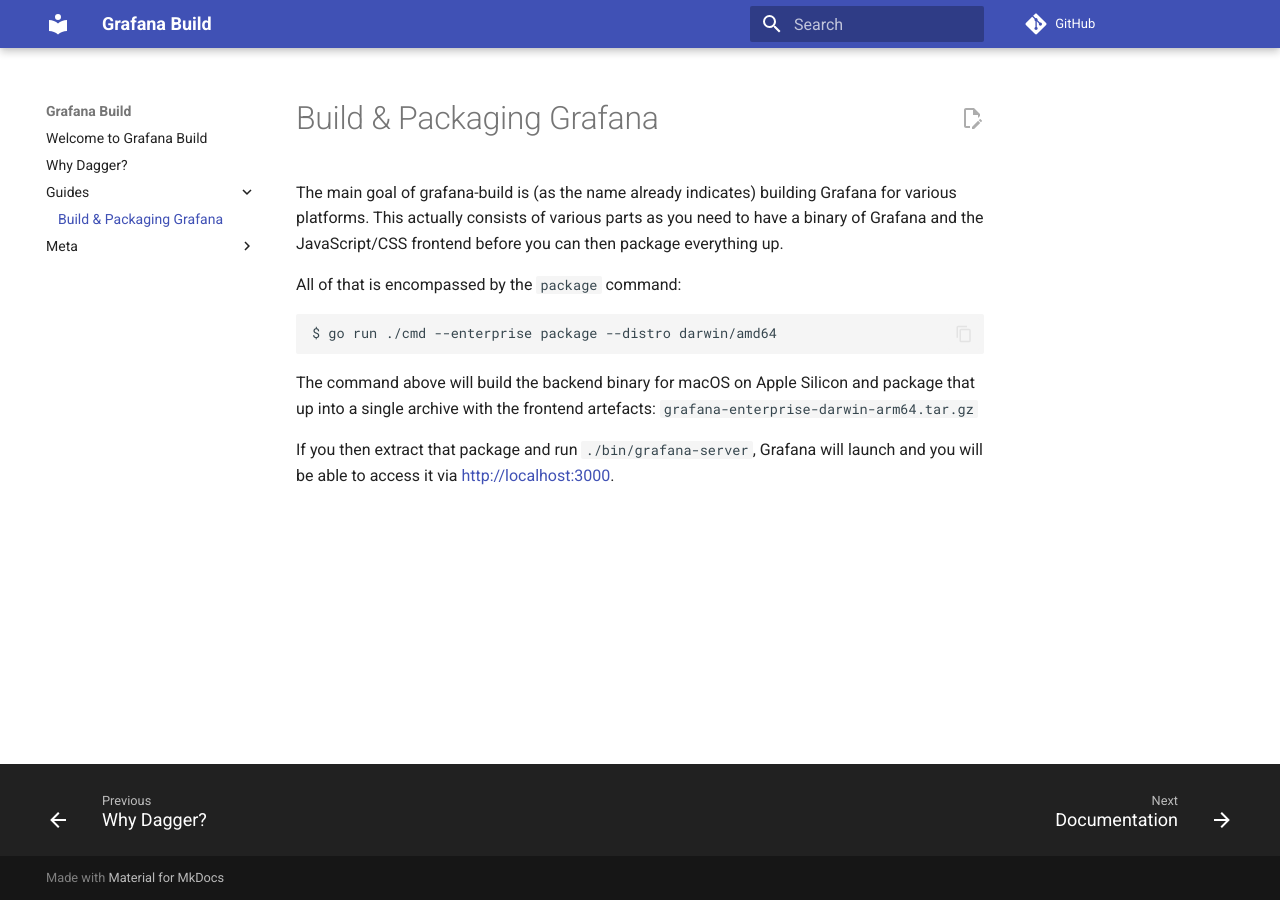
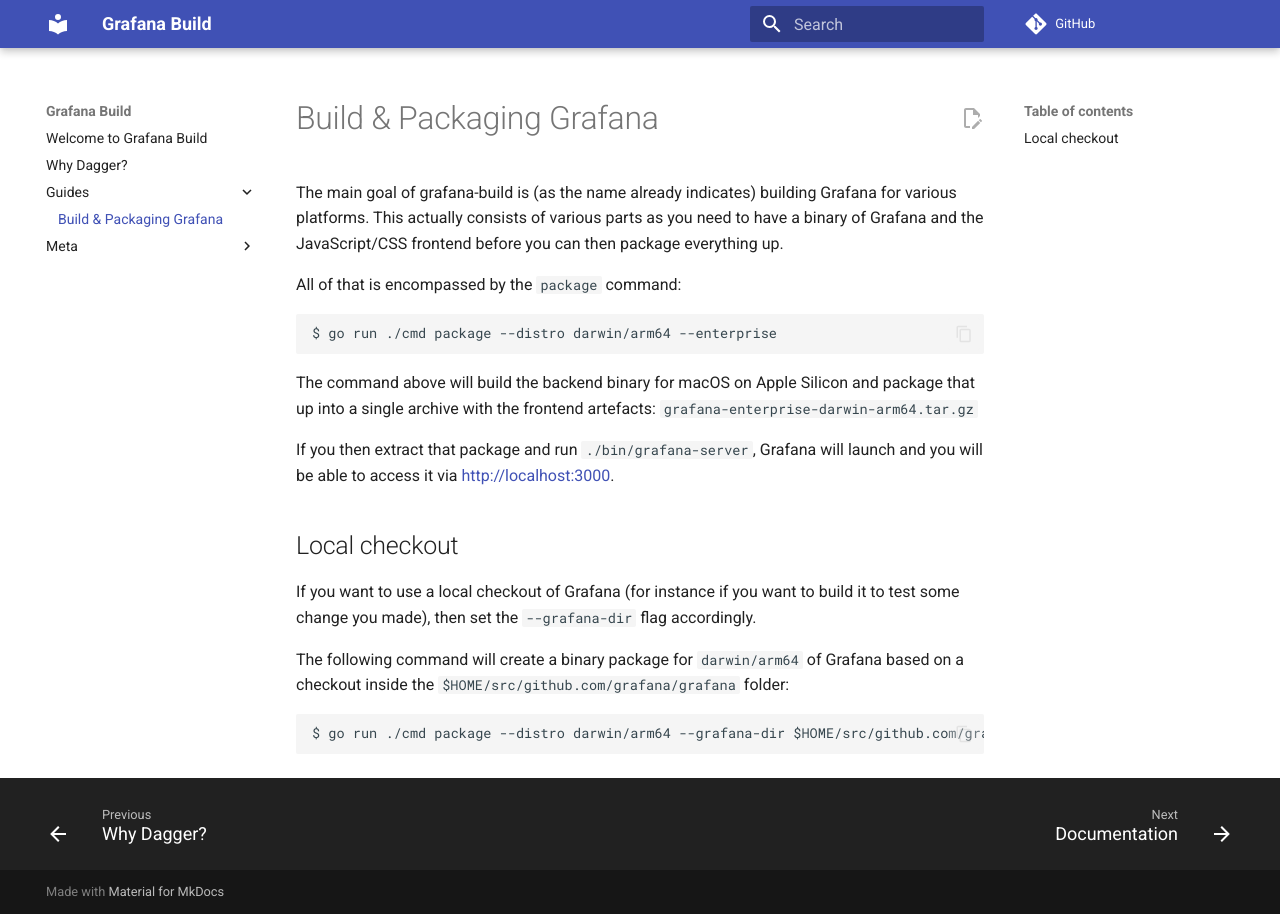
Before and after one commit to grafana/grafana-build, an MkDocs documentation site: the page built from docs/guides/building.md, in a window 1280 px wide. Built offline with MkDocs 1.6.1 and Material for MkDocs 9.7.7, drawn with Linux system fonts in a browser that asks for light colours; comment, search, counter and statistics services are not loaded.

Commit message:
Update build guide to new flags and fix for darwin/arm64 (#74)

````diff
--- a/docs/guides/building.md
+++ b/docs/guides/building.md
@@ -6,9 +6,19 @@ This actually consists of various parts as you need to have a binary of Grafana
 All of that is encompassed by the `package` command:
 
 ```
-$ go run ./cmd --enterprise package --distro darwin/amd64
+$ go run ./cmd package --distro darwin/arm64 --enterprise
 ```
 
 The command above will build the backend binary for macOS on Apple Silicon and package that up into a single archive with the frontend artefacts: `grafana-enterprise-darwin-arm64.tar.gz`
 
 If you then extract that package and run `./bin/grafana-server`, Grafana will launch and you will be able to access it via <http://localhost:3000>.
+
+## Local checkout
+
+If you want to use a local checkout of Grafana (for instance if you want to build it to test some change you made), then set the `--grafana-dir` flag accordingly.
+
+The following command will create a binary package for `darwin/arm64` of Grafana based on a checkout inside the `$HOME/src/github.com/grafana/grafana` folder:
+
+```
+$ go run ./cmd package --distro darwin/arm64 --grafana-dir $HOME/src/github.com/grafana/grafana
+```
````
Also changed, not shown: 1 other file.
